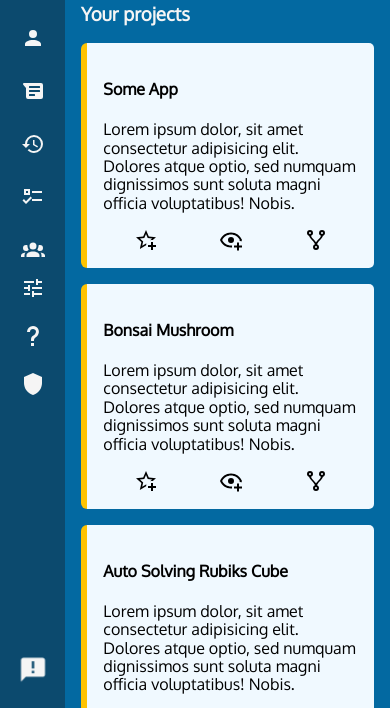
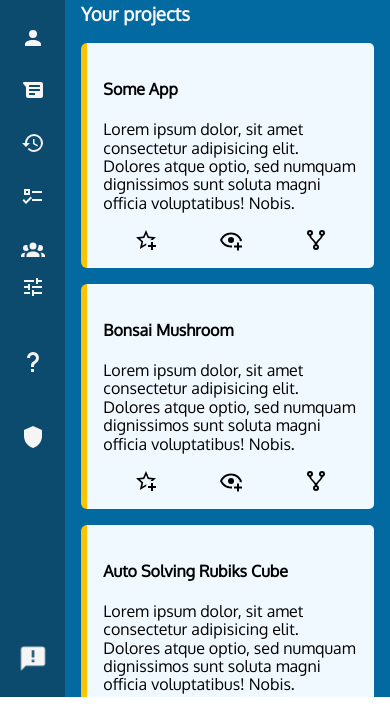
Before and after one commit to erynder-z/admin-dashboard, a website: page index.html in a window 390 px wide. Shown: the part 147-860 px from the top of the page. Drawn offline with Linux system fonts and the light colour scheme.

Commit message:
Fix responsive layout on low end screens

```diff
--- a/style.css
+++ b/style.css
@@ -344,13 +344,17 @@ body {
 
     .sidebar {
         grid-template-columns: 1fr;
-        min-height: 100vh;
+        max-height: 100vh;
     }
 
     .sidebar > div {
         padding: 0;
         grid-template-columns: 1fr;
         justify-items: center;
+    }
+
+    .side-lower {
+        grid-template-rows: 1fr 1fr 3fr;
     }
 
     .side-upper.item,
```
